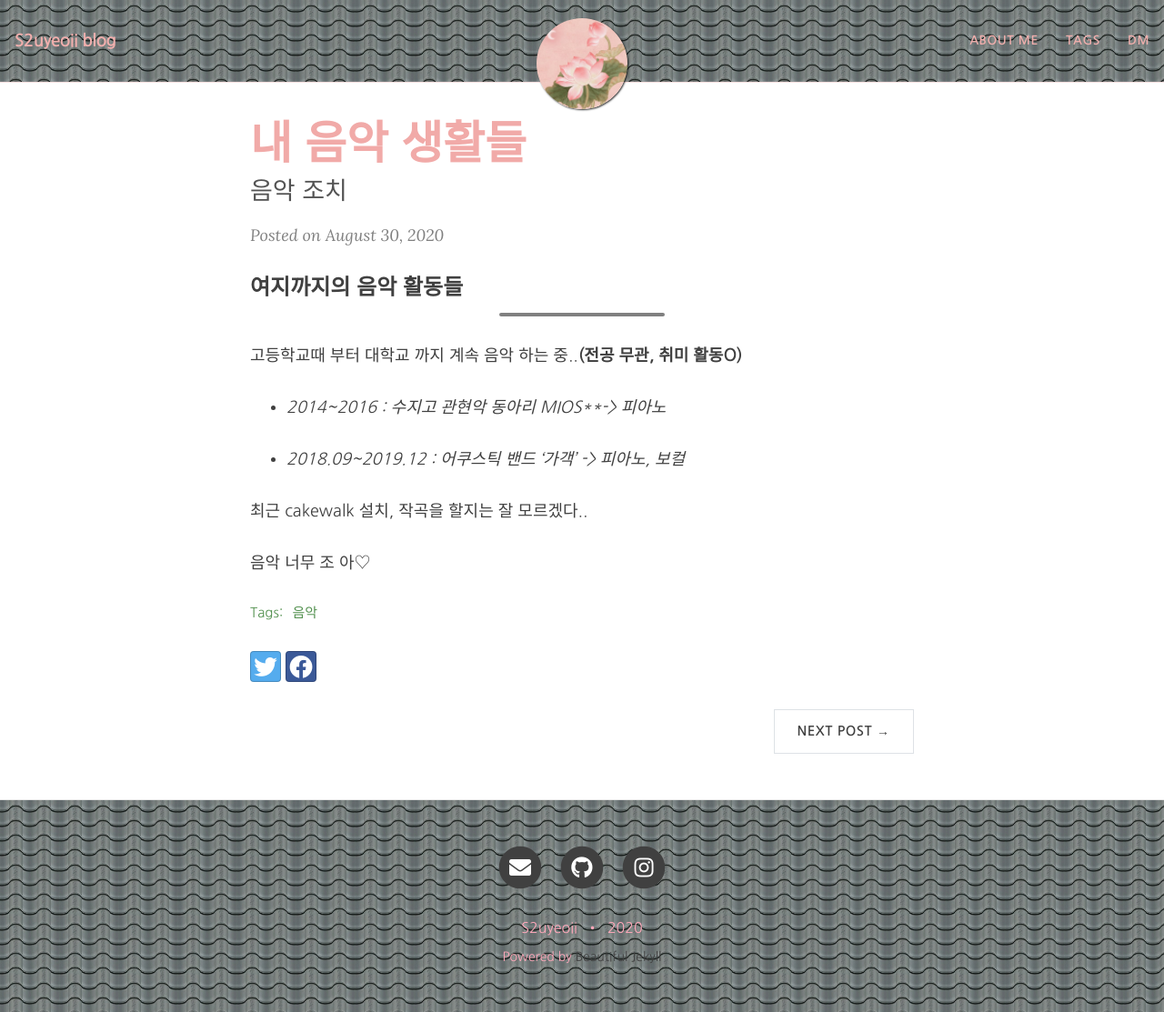
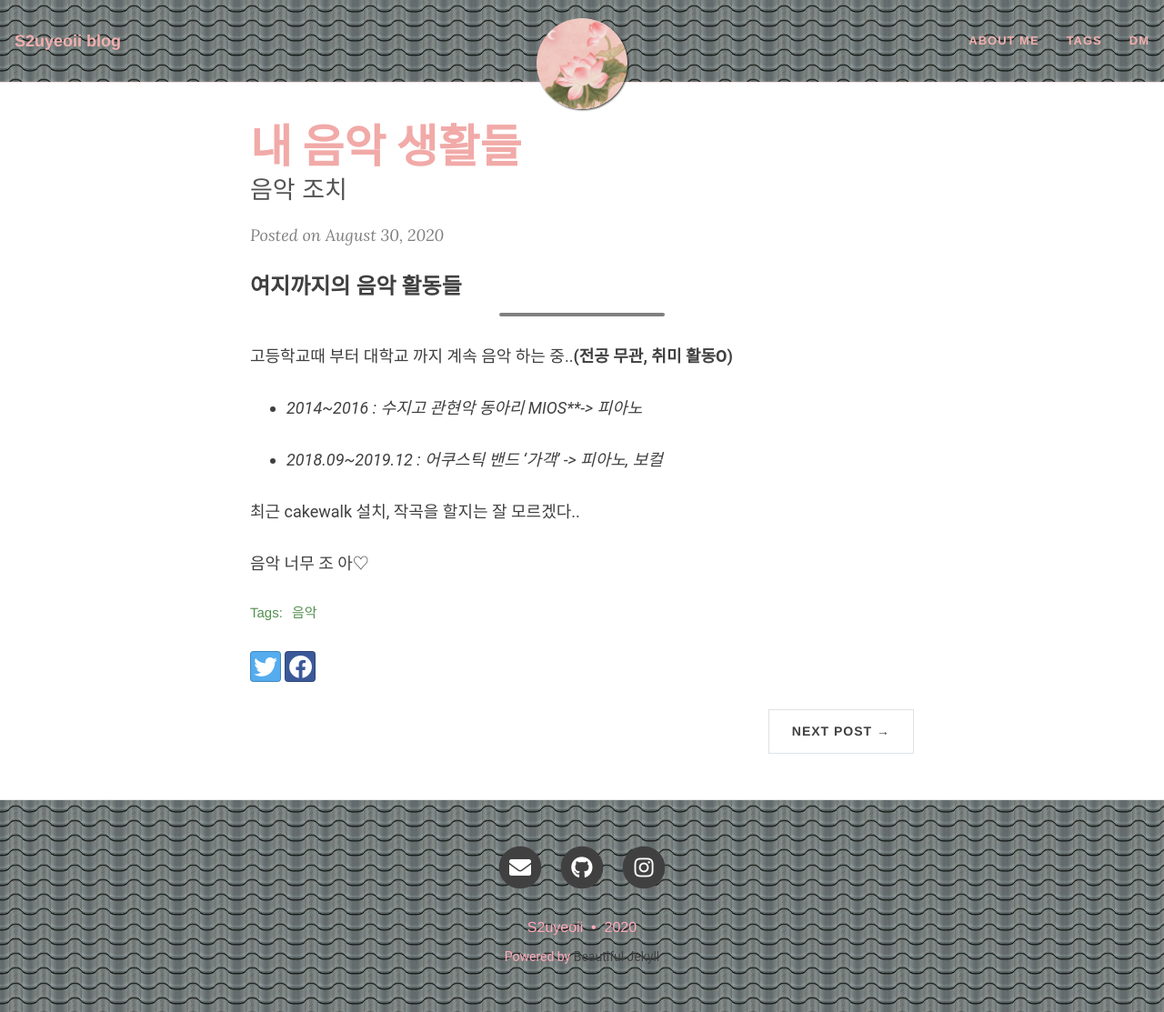
Before and after one commit to yeoneed/yeoneed.github.io, a Jekyll site: the page built from _posts/2020-08-30-music.md, in a window 1280 px wide and 1113 px high. Shown: the whole window at 91% size. Built offline with Jekyll 4.4.1, drawn with Linux system fonts in a browser that asks for light colours; nearby versions of some CDN libraries.

Commit message:
Update beautifuljekyll.css

```diff
--- a/assets/css/beautifuljekyll.css
+++ b/assets/css/beautifuljekyll.css
@@ -5,7 +5,7 @@
 /*@import url(https://cdn.jsdelivr.net/gh/moonspam/NanumSquare@1.0/nanumsquare.css);*/
 /*@import url(//fonts.googleapis.com/earlyaccess/notosanskr.css);*/
 /*@import url('https://fonts.googleapis.com/css2?family=Noto+Serif+KR&display=swap');*/
-/*@import url('https://fonts.googleapis.com/css2?family=Noto+Sans+KR&display=swap');*/
+@import url('https://fonts.googleapis.com/css2?family=Noto+Sans+KR&display=swap');*/
 @import url('https://fonts.googleapis.com/css2?family=Roboto&display=swap');
 @import url('https://fonts.googleapis.com/css2?family=Nanum+Gothic&display=swap');
 @import url("pygment_highlights.css");
@@ -694,6 +694,7 @@
 .intro-header .post-heading h1 {
   margin-top: 0;
   font-size: 2.1875rem;
+  font-family: 'Noto Sans KR';
 }
 .intro-header .page-heading .page-subheading,
 .intro-header .post-heading .post-subheading {
```
